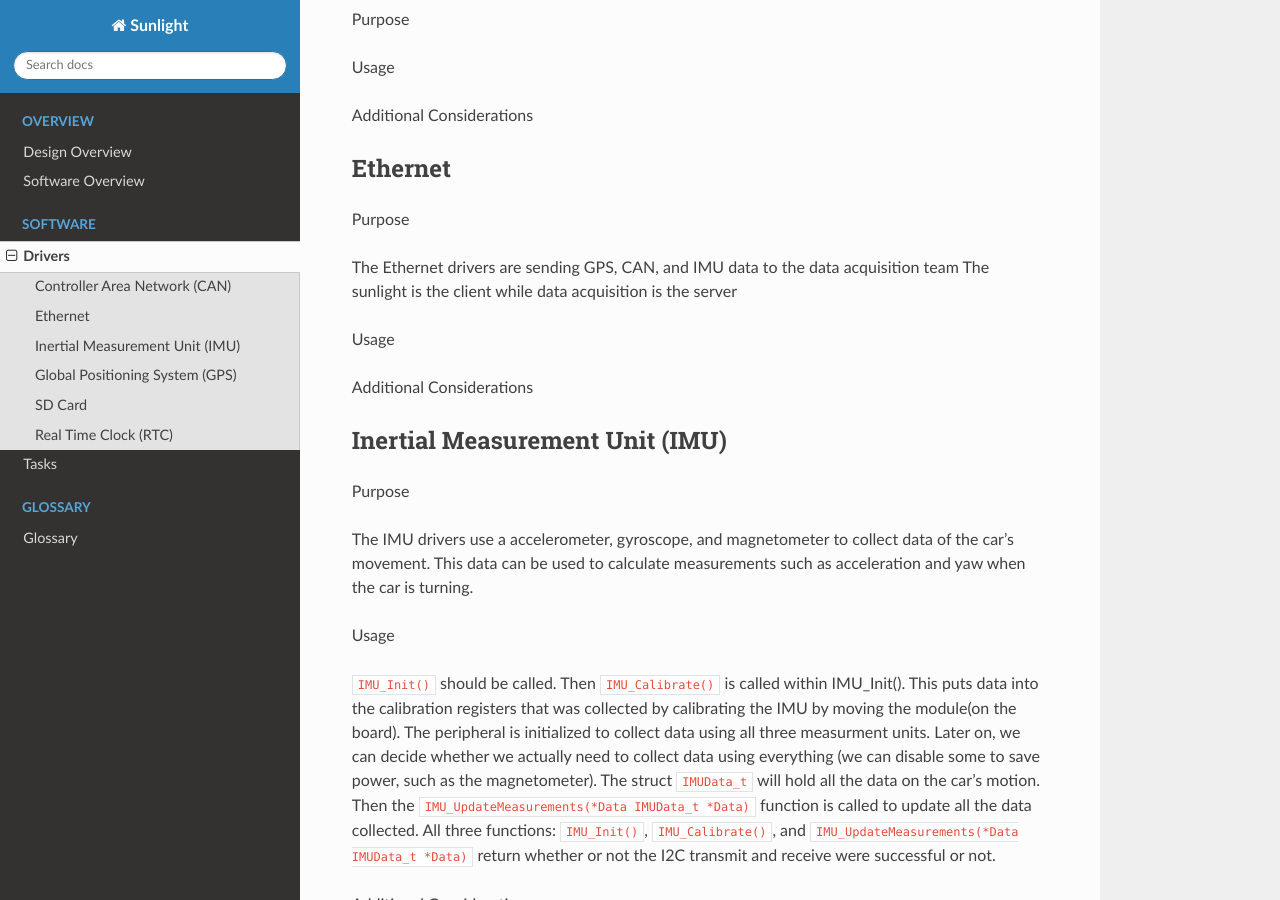
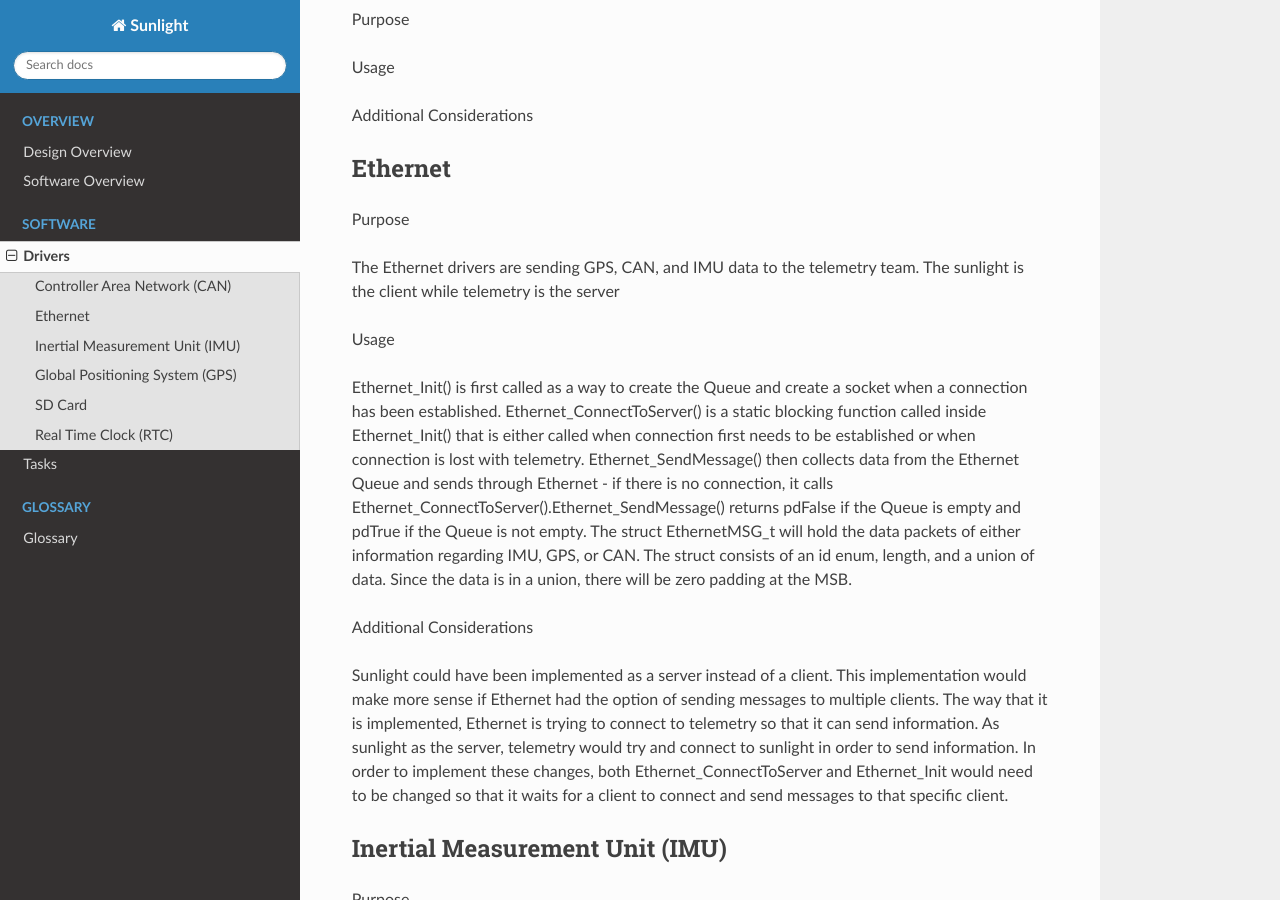
Before and after one commit to lhr-solar/DataAcq-Sunlight, a Sphinx documentation site: the page built from Docs/source/Software/drivers.rst, in a window 1280 px wide and 900 px high, scrolled down 208 px. Built offline with Sphinx 7.4.7 and the Read the Docs theme 2.0.0, drawn with Linux system fonts in a browser that asks for light colours; pages that are not in the unit, such as notebooks, are missing from menus.

Commit message:
added documentation

```diff
--- a/Docs/source/Software/drivers.rst
+++ b/Docs/source/Software/drivers.rst
@@ -16,14 +16,25 @@ Ethernet
 
 Purpose
 
-The Ethernet drivers are sending GPS, CAN, and IMU data to the data acquisition team
-The sunlight is the client while data acquisition is the server
+The Ethernet drivers are sending GPS, CAN, and IMU data to the telemetry team.
+The sunlight is the client while telemetry is the server
 
 Usage
 
-
+Ethernet_Init() is first called as a way to create the Queue and create a socket when a connection has been established.
+Ethernet_ConnectToServer() is a static blocking function called inside Ethernet_Init() that is either called when connection
+first needs to be established or when connection is lost with telemetry.  Ethernet_SendMessage() then collects data from the
+Ethernet Queue and sends through Ethernet - if there is no connection, it calls Ethernet_ConnectToServer().Ethernet_SendMessage() returns pdFalse
+if the Queue is empty and pdTrue if the Queue is not empty. The struct EthernetMSG_t will hold the data packets of either information
+regarding IMU, GPS, or CAN. The struct consists of an id enum, length, and a union of data. Since the data is in a union, there will be zero padding
+at the MSB.
 
 Additional Considerations
+
+Sunlight could have been implemented as a server instead of a client. This implementation would make more sense if Ethernet had the option of sending
+messages to multiple clients. The way that it is implemented, Ethernet is trying to connect to telemetry so that it can send information.
+As sunlight as the server, telemetry would try and connect to sunlight in order to send information. In order to implement these changes, both
+Ethernet_ConnectToServer and Ethernet_Init would need to be changed so that it waits for a client to connect and send messages to that specific client.
 
 
 
```
